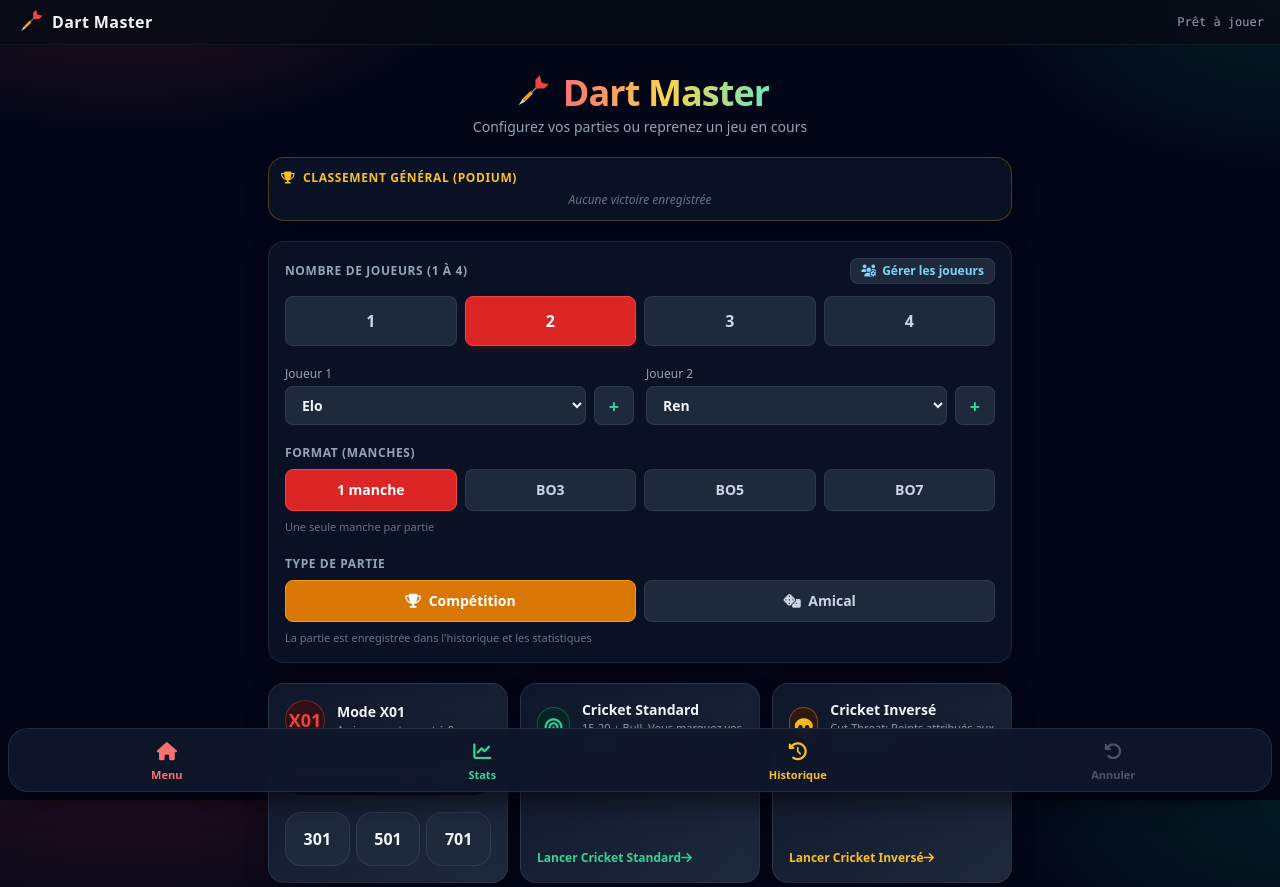
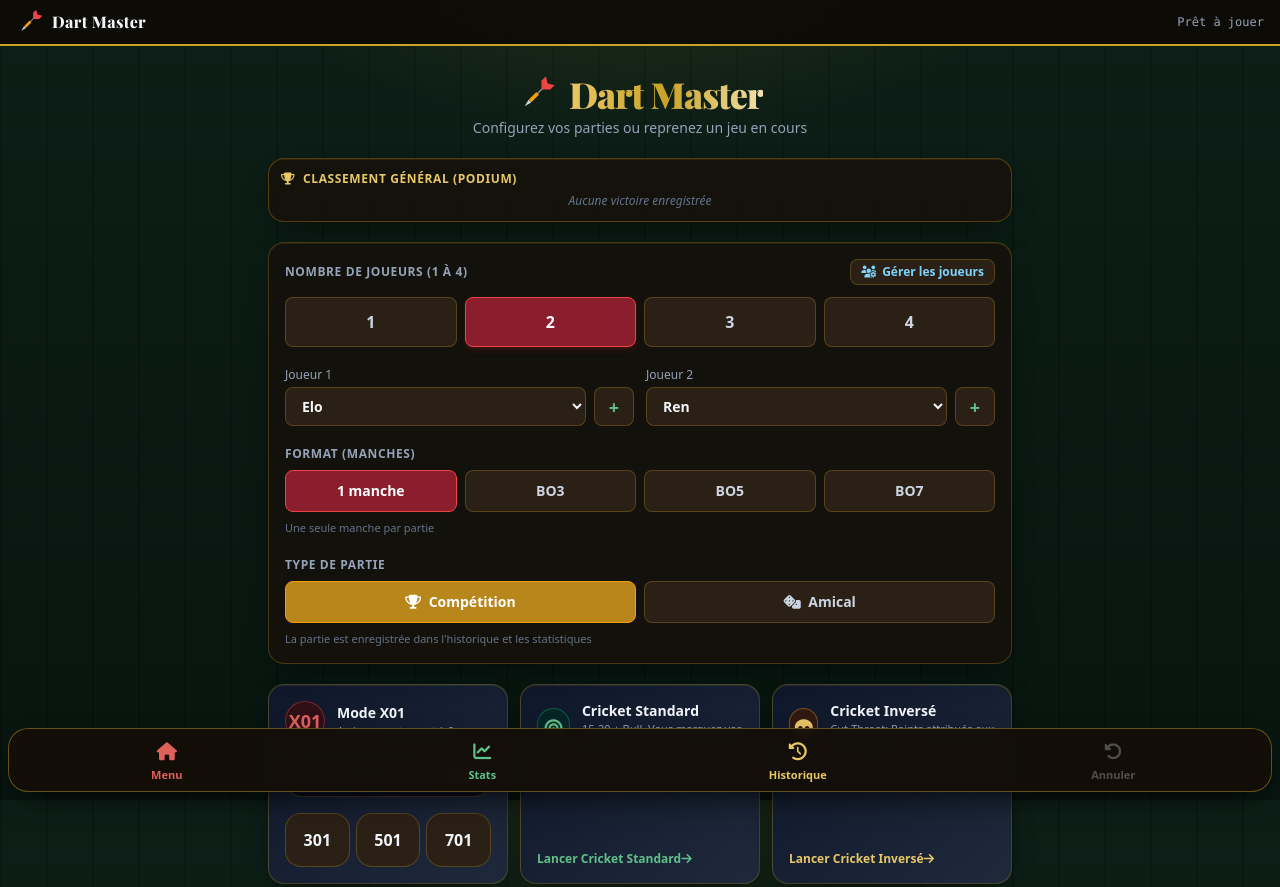
Before and after one commit to Renaud56/DartsScorer, a plain HTML site: page index.html in a window 1280 px wide. Shown: the top 887 px of the page. Drawn offline with nearby package versions, Linux system fonts and the light colour scheme.

Commit message:
Adjust theme

```diff
--- a/index.html
+++ b/index.html
@@ -3,7 +3,7 @@
 <head>
     <meta charset="UTF-8">
     <meta name="viewport" content="width=device-width, initial-scale=1.0, maximum-scale=1.0, user-scalable=no, viewport-fit=cover">
-    <meta name="theme-color" content="#0f172a">
+    <meta name="theme-color" content="#0e0a06">
     <title>Compteur Fléchettes - Suivi & Cible</title>
     <!-- Tailwind CSS CDN -->
     <script src="https://cdn.tailwindcss.com"></script>
@@ -11,6 +11,7 @@
     <link rel="stylesheet" href="https://cdnjs.cloudflare.com/ajax/libs/font-awesome/6.4.0/css/all.min.css">
     <!-- Chart.js CDN -->
     <script src="https://cdn.jsdelivr.net/npm/chart.js"></script>
+    <link rel="stylesheet" href="https://fonts.googleapis.com/css2?family=Playfair+Display:wght@600;800;900&display=swap">
     <style>
         .btn-active:active {
             transform: scale(0.95);
@@ -84,6 +85,33 @@
         }
         @media (prefers-reduced-motion: reduce) { *, *::before, *::after { animation: none !important; transition: none !important; } }
         details[open] .chev { transform: rotate(180deg); }
+
+        /* ---- British pub theme: racing green, dark oak, brass ---- */
+        body {
+            background:
+                radial-gradient(700px 350px at 50% -10%, rgba(212,160,23,.14), transparent 60%),
+                repeating-linear-gradient(90deg, rgba(0,0,0,.18) 0 2px, transparent 2px 46px),
+                linear-gradient(#0c1f17, #08150f);
+            background-attachment: fixed;
+        }
+        h1, h2 { font-family: 'Playfair Display', Georgia, 'Times New Roman', serif; }
+        body .bg-slate-900 { background: rgba(22,16,10,.82); }
+        body .bg-slate-950 { background: rgba(10,22,16,.7); }
+        body .bg-slate-800 { background-color: #2b2016; }
+        body .border-slate-800, body .border-slate-700 { border-color: rgba(201,162,39,.28); }
+        body .shadow-lg, body .shadow-xl { box-shadow: 0 10px 30px -12px rgba(0,0,0,.8), inset 0 1px 0 rgba(201,162,39,.12); }
+        header.sticky { background: rgba(14,10,6,.92) !important; border-bottom: 2px solid #c9a227 !important; }
+        #bottom-nav { background: rgba(20,14,8,.95); border-color: rgba(201,162,39,.45); }
+        h2.bg-clip-text { background-image: linear-gradient(90deg, #e8c766, #c9a227, #f3e2a9) !important; }
+        input:focus { box-shadow: 0 0 0 3px rgba(201,162,39,.3); }
+        body .text-red-400, body .text-red-500 { color: #e0605a; }
+        body .bg-red-600 { background-color: #8b1e2d; }
+        body .hover\:bg-red-500:hover { background-color: #a82638; }
+        body .bg-emerald-600 { background-color: #1f6b45; }
+        body .hover\:bg-emerald-500:hover { background-color: #2a8558; }
+        body .text-emerald-400 { color: #5fc08a; }
+        body .text-amber-400, body .text-amber-300 { color: #e8c766; }
+        body .bg-amber-600 { background-color: #b8861b; }
     </style>
 </head>
 <body class="bg-slate-950 text-slate-100 font-sans min-h-screen flex flex-col justify-between overflow-x-hidden">
```
